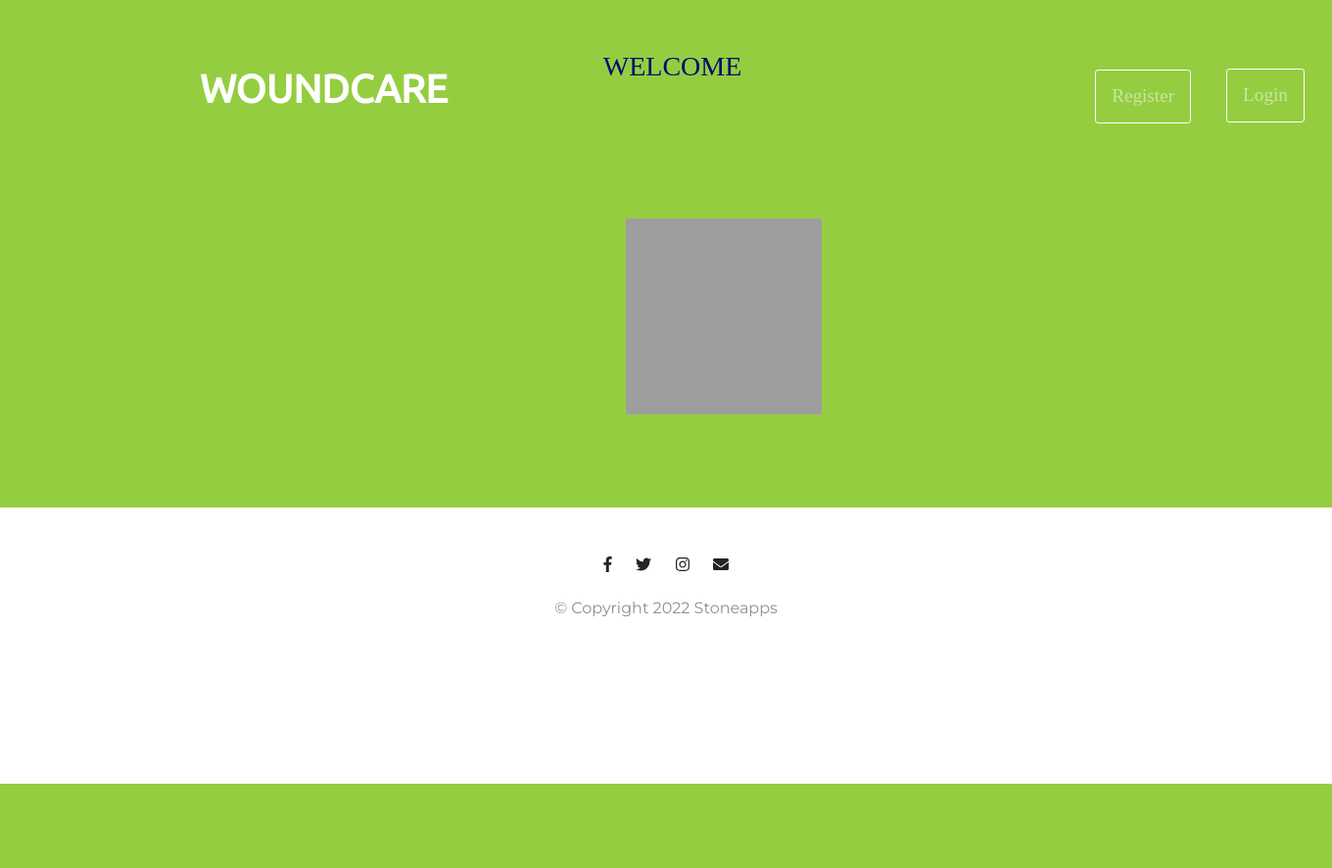
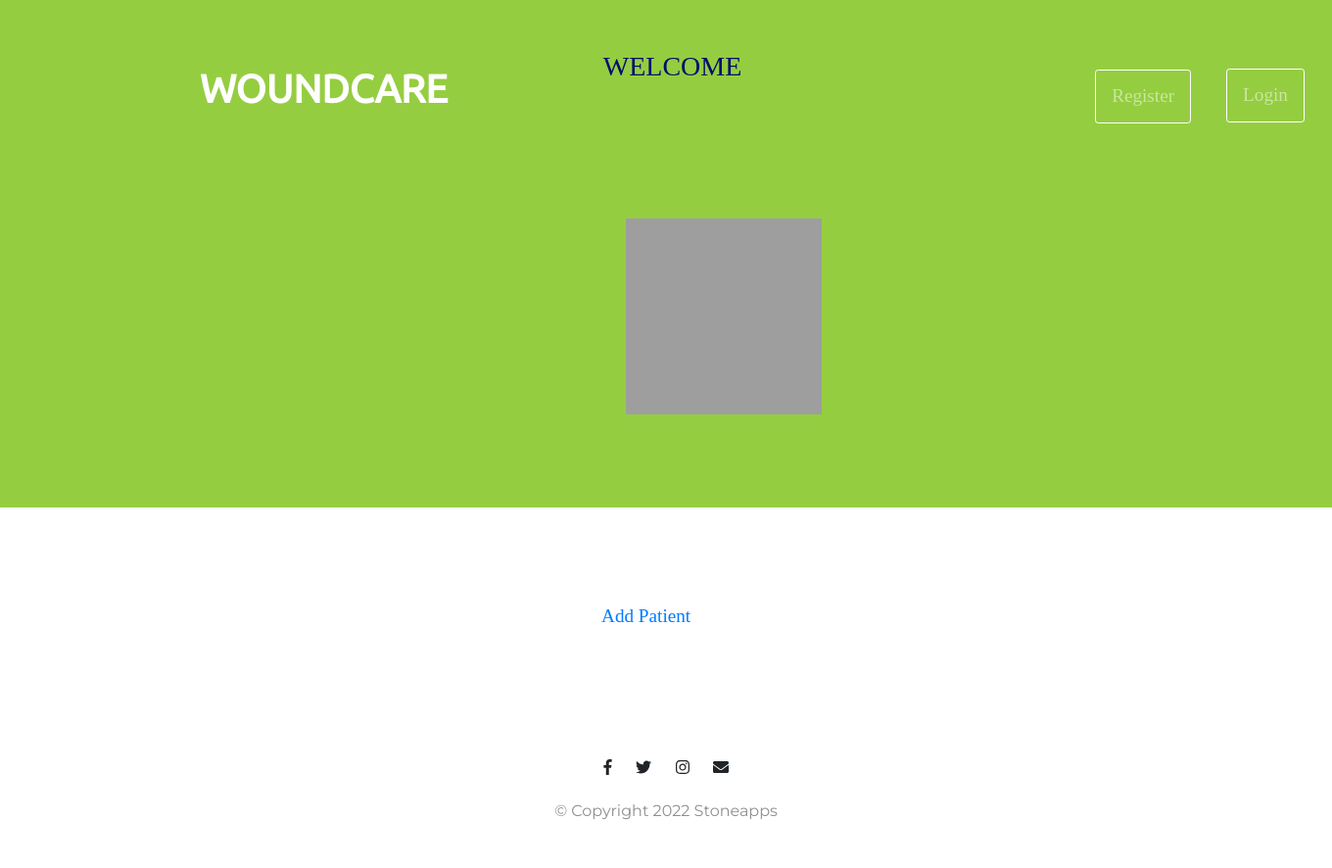
Before and after one commit to xnochalz/Complet_woundcare, a Flask app: page / in a window 1360 px wide. Shown: the whole page at 98% size. Before the commit the page ends 800 px from the top, so only its background shows below. Run offline with Flask 2, Linux system fonts and the light colour scheme; data comes from the database, SQL or seed files in the repository; some libraries are stand-ins or nearby versions; grey boxes are pictures that could not be loaded.

```diff
--- a/main.py
+++ b/main.py
@@ -266,7 +266,7 @@ def register_data():
         return render_template("register.html")
 
 @app.route("/add", methods=["GET", "POST"])
-@login_required
+# @login_required
 def add_patient():
     if request.method == "POST":
 
--- a/templates/index.html
+++ b/templates/index.html
@@ -84,6 +84,9 @@
 
 </section>
 
+  <div>
+    <a class="nav-link" href="{{ url_for('add_patient') }}"><button type="button" class="btn btn-dark btn-sm btn-outline-primary download-button">Add Patient</a>
+  </div>
 <!-- Footer -->
 
 <footer  id="footer">
--- a/templates/register.html
+++ b/templates/register.html
@@ -54,7 +54,7 @@
           <a href="login.html" class="nav-link" href="#pricing"><button type="button" class="btn btn-outline-primary btn-sm download-button">Home</a>
         </li>
         <li class="nav-item">
-<!--          <a class="nav-link" href="#cta"><button type="button" class="btn btn-dark btn-sm btn-outline-primary download-button">Reports</a>-->
+          <a class="nav-link" href="{{ url_for('add_patient') }}"><button type="button" class="btn btn-dark btn-sm btn-outline-primary download-button">Add Patient</a>
         </li>
       </ul>
 
```
